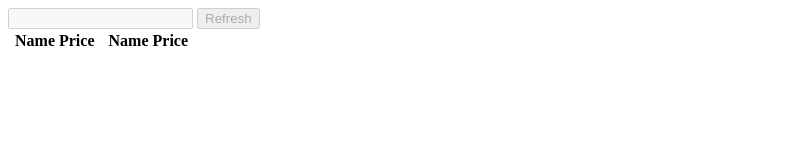
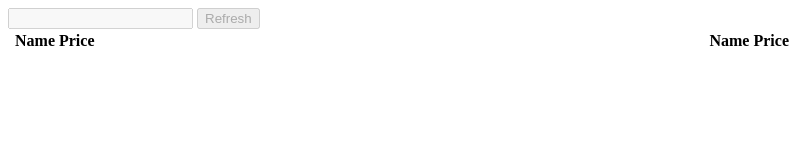
Before and after one commit to Niron68/WMTool, an Electron app: page index.html in a window 800 px wide. Drawn offline with Linux system fonts and the light colour scheme; no server answers.

Commit message:
arrangement des tableau

```diff
--- a/index.html
+++ b/index.html
@@ -21,7 +21,7 @@
 
             </tbody>
         </table>
-        <table>
+        <table style='float: right;'>
             <thead>
                 <th></th>
                 <th>Name</th>
```
